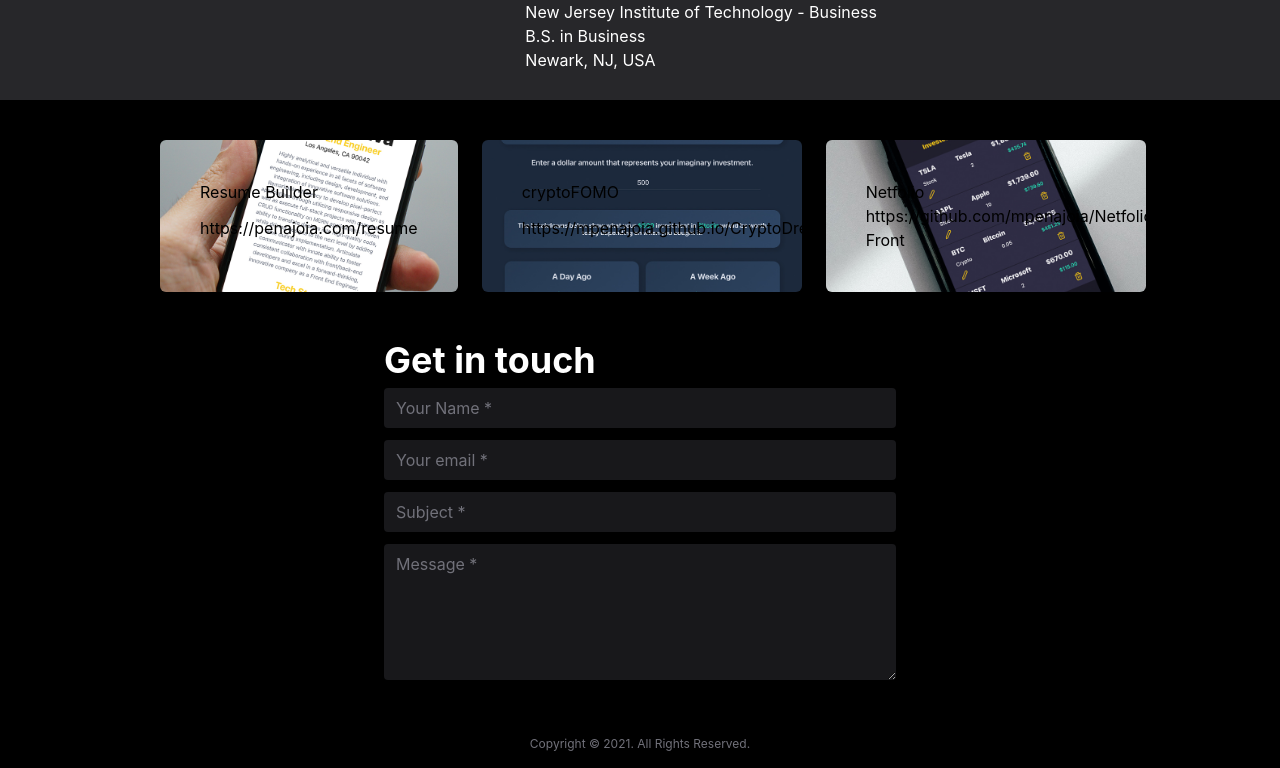
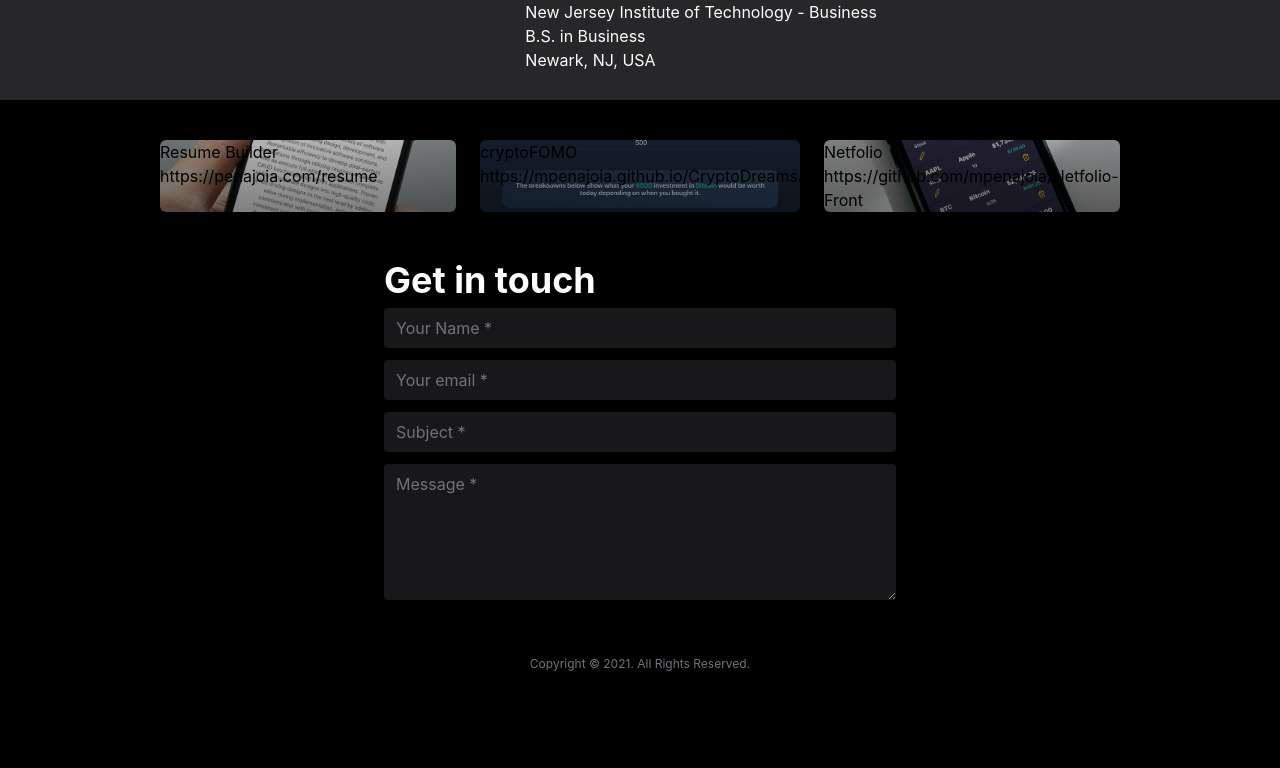
Before and after one commit to mpenajoia/portfolio, a React (Create React App) app: page / in a window 1280 px wide. Shown: the part 804-1572 px from the top of the page. After the commit the page ends 1492 px from the top, so only its background shows below. Built offline with nearby package versions, Linux system fonts and the light colour scheme.

Commit message:
opacity project cards

```diff
--- a/src/components/Projects.jsx
+++ b/src/components/Projects.jsx
@@ -11,9 +11,11 @@
   })
   console.log(projectImage)
   return (
-    <div key={key} style={{ backgroundImage: `url(${[projectImage[0]]})`}} className='w-1/3 bg-cover bg-center p-10 bg-gradient-to-t from-yellow-500 to-yellow-400 hover:to-yellow-500 rounded-md flex flex-wrap text-black translate-y-0 hover:-translate-y-4 ease-in-out duration-500'>
-      <p>{project.title}</p>
-      <p>{project.link}</p>
+    <div key={key} style={{ backgroundImage: `url(${[projectImage[0]]})`}} className='w-1/3 bg-cover bg-center rounded-md flex flex-wrap text-black translate-y-0 hover:-translate-y-4 ease-in-out duration-500'>
+      <div className='w-full h-full bg-gradient-to-t from-black/[.5] to-black/[.3]'>
+        <p>{project.title}</p>
+        <p>{project.link}</p>
+      </div>
     </div>
   )
 }
```
